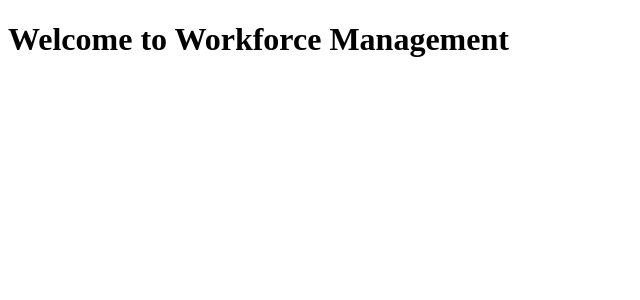
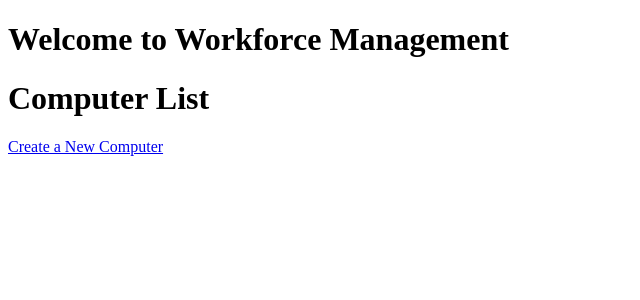
Before and after one commit to NSS-Spontaneous-Spoonbills/Sprint2, a Django app: page /WorkforceManagement/computers/ in a window 1280 px wide. Shown: the part 140-440 px from the top of the page, without its empty margins (0-640 px from the left). Run offline with Django 3.2, Linux system fonts and the light colour scheme; data that the repository does not hold is empty.

Commit message:
got new computer form working

```diff
--- a/WorkforceManagement/templates/WorkforceManagement/Computer_List.html
+++ b/WorkforceManagement/templates/WorkforceManagement/Computer_List.html
@@ -1,4 +1,8 @@
-{% extends "WorkforceManagement/index.html" %} {% block content %} {% for computer in computers %}
+{% extends "WorkforceManagement/index.html" %} {% block content %}
+<h1>Computer List</h1>
+<a href="{% url 'computer_new' %}">Create a New Computer</a>
+
+{% for computer in computers %}
 <div class="computer">
     <a href="{% url 'computer_detail' pk=computer.pk %}">Computer Number {{computer.id}}</a>
 </div>
--- a/WorkforceManagement/views/Computer_View.py
+++ b/WorkforceManagement/views/Computer_View.py
@@ -28,7 +28,7 @@ def Computer_New_View(request):
         form = Computer_New_Form(request.POST)
         new_comp = form.save(commit=False)
         new_comp.save()
-        return redirect('Computer_Detail_View', pk=new_comp.pk)
+        return redirect('computer_detail', pk=new_comp.pk)
     else:
         form = Computer_New_Form()
     return render(request, 'WorkforceManagement/Computer_Update.html', {'form': form})
@@ -40,7 +40,7 @@ def Computer_Update_View(request, pk):
         form = Computer_New_Form(request.POST, instance=post)
         computer = form.save(commit=False)
         computer.save()
-        return redirect('Computer_Detail_View', pk=computer.pk)
+        return redirect('computer_detail', pk=computer.pk)
     else:
         form = Computer_New_Form(instance=post)
     return render(request, 'WorkforceManagement/Computer_Update.html', {'form': form})
```
